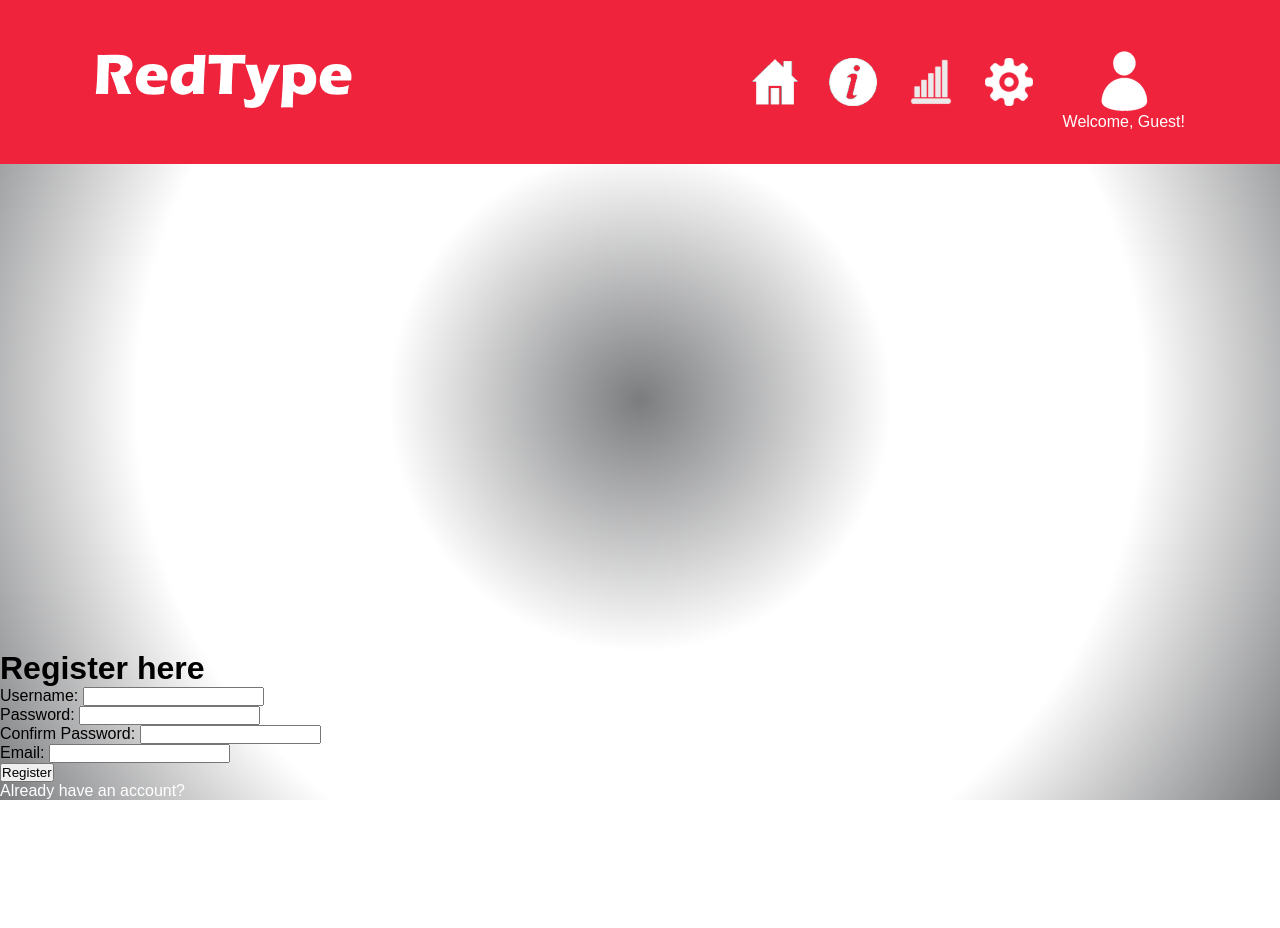
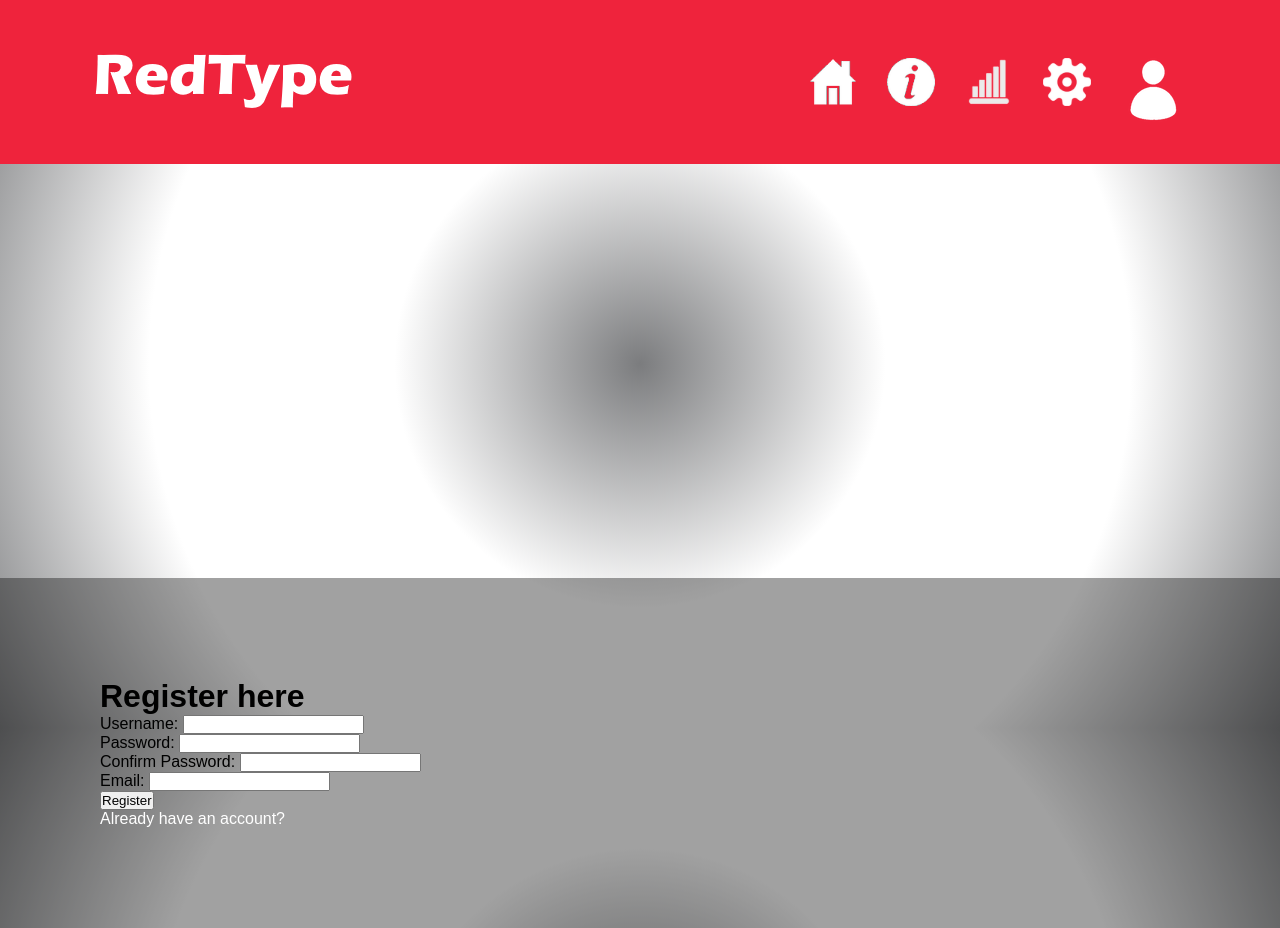
Before and after one commit to Jasan33/Redtype, a Flask app: page /register in a window 1280 px wide. Before the commit the page ends 800 px from the top, so only its background shows below. Run offline with Flask 3, Linux system fonts and the light colour scheme; some libraries are stand-ins or nearby versions.

Commit message:
DESIGN: designed new register page

```diff
--- a/templates/register.html
+++ b/templates/register.html
@@ -16,13 +16,6 @@
             <img src="{{ url_for('static', filename='images/stats.png') }}" onclick="leaderboard_url('/leaderboard')" class="Menu_stats" alt="Menu option 3: go to stats">
             <img src="{{ url_for('static', filename='images/settings.png') }}" onclick="settings()" alt="Menu option 4: go to settings">
             <div class="user"><img src="{{ url_for('static', filename='images/log_in.png') }}" onclick="profile()" alt="Menu option 5: log inn or sign up">
-                <p id="usernames">
-                    {% if username %}
-                        Welcome, {{ username }}!
-                    {% else %}
-                        Welcome, Guest!
-                    {% endif %}
-                </p>
             </div>
         </div>
     </div>
@@ -57,8 +50,8 @@
                 {% endif %}
             </p>
         </div>
-        <h1 class="leaderboard_h1">Leaderboard Ranking</h1>
     </div>
+    <div class="register">
         <h1>Register here</h1>
         <form action="{{ url_for('register') }}" method="POST">
             <label for="username">Username:</label>
@@ -84,6 +77,7 @@
             </script>
         </form>
         <a href="{{ url_for('login') }}">Already have an account?</a>
+    </div>
     <script src="{{url_for('static', filename='script.js')}}"></script>
 </body>
 </html>
```
Lines whose indentation alone changed are shown as unchanged.
